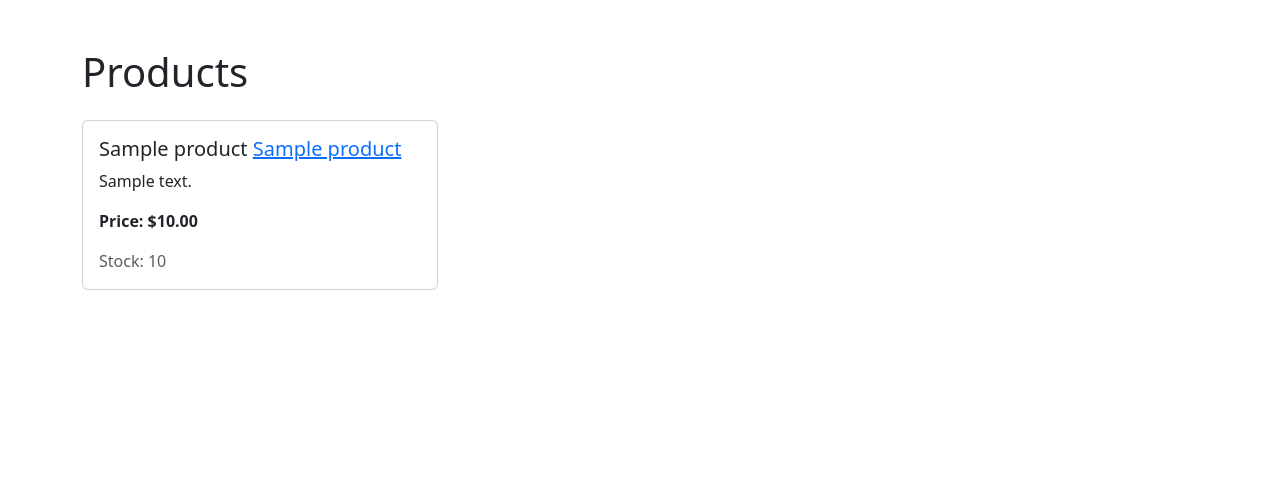
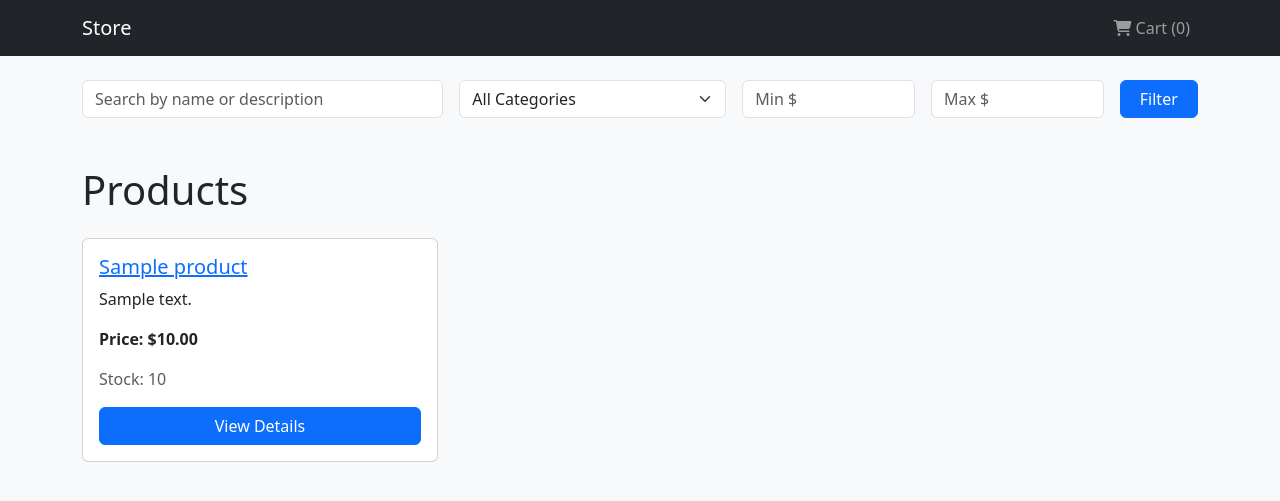
Before and after one commit to BoJack-Horse-man/django-ecommerce-mysql-teamD-2026, a Django app: page / in a window 1280 px wide. Shown: the top 501 px of the page. Run offline with Django 5.2, Linux system fonts and the light colour scheme; tables that the repository leaves empty hold one stand-in row (values such as "Sample post").

Commit message:
Added search by name/description + category/price filter on product list

```diff
--- a/shop/templates/shop/product_list.html
+++ b/shop/templates/shop/product_list.html
@@ -4,31 +4,76 @@
     <meta charset="UTF-8">
     <meta name="viewport" content="width=device-width, initial-scale=1.0">
     <title>Product Catalog</title>
-    <link href="https://cdn.jsdelivr.net/npm/bootstrap@5.3.0/dist/css/bootstrap.min.css" rel="stylesheet">
+    <link href="https://cdn.jsdelivr.net/npm/bootstrap@5.3.3/dist/css/bootstrap.min.css" rel="stylesheet">
+    <link rel="stylesheet" href="https://cdnjs.cloudflare.com/ajax/libs/font-awesome/6.5.0/css/all.min.css">
 </head>
-<body class="container mt-5">
+<body class="bg-light">
+    <!-- Navbar -->
+    <nav class="navbar navbar-expand-lg navbar-dark bg-dark">
+        <div class="container">
+            <a class="navbar-brand" href="{% url 'product_list' %}">Store</a>
+            <ul class="navbar-nav ms-auto flex-row gap-3">
+                <li class="nav-item">
+                    <a class="nav-link" href="{% url 'cart_summary' %}">
+                        <i class="fas fa-shopping-cart"></i> Cart ({{ request.session.cart|length|default_if_none:0 }})
+                    </a>
+                </li>
+            </ul>
+        </div>
+    </nav>
+    <div class="container mt-4">
+        <form method="get" class="row g-3 align-items-end">
+            <div class="col-md-4">
+                <input type="text" name="q" class="form-control" placeholder="Search by name or description" value="{{ request.GET.q|default:'' }}">
+            </div>
+            <div class="col-md-3">
+                <select name="category" class="form-select" aria-label="Filter by category">
+                    <option value="">All Categories</option>
+                    {% for cat in categories %}
+                        <option value="{{ cat.id }}"{% if request.GET.category == cat.id|stringformat:"s" %} selected{% endif %}>{{ cat.name }}</option>
+                    {% endfor %}
+                </select>
+            </div>
+            <div class="col-md-2">
+                <input type="number" name="min_price" class="form-control" placeholder="Min $" step="0.01" value="{{ request.GET.min_price|default_if_none:'' }}">
+            </div>
+            <div class="col-md-2">
+                <input type="number" name="max_price" class="form-control" placeholder="Max $" step="0.01" value="{{ request.GET.max_price|default_if_none:'' }}">
+            </div>
+            <div class="col-md-1">
+                <button type="submit" class="btn btn-primary w-100">Filter</button>
+            </div>
+        </form>
+    </div>
+    <div class="container my-5">
         <h1 class="mb-4">Products</h1>
         {% if products %}
             <div class="row">
                 {% for product in products %}
                     <div class="col-md-4 mb-4">
                         <div class="card h-100">
-                        <div class="card-body">
-                            <h5 class="card-title">{{ product.name }}
+                            {% if product.image %}
+                            <img src="{{ product.image.url }}" class="card-img-top" alt="{{ product.name }}">
+                            {% endif %}
+                            <div class="card-body d-flex flex-column">
+                                <h5 class="card-title">
                                     <a href="{% url 'product_detail' product.slug %}">{{ product.name }}</a>
-
                                 </h5>
-
                                 <p class="card-text">{{ product.description|truncatewords:20 }}</p>
-                            <p class="card-text fw-bold">Price: ${{ product.price }}</p>
+                                <p class="card-text fw-bold">Price: ${{ product.price|floatformat:2 }}</p>
                                 <p class="card-text text-muted">Stock: {{ product.stock }}</p>
+                                <a href="{% url 'product_detail' product.slug %}" class="btn btn-primary mt-auto">View Details</a>
                             </div>
                         </div>
                     </div>
                 {% endfor %}
             </div>
         {% else %}
-        <p>No products available.</p>
+            <div class="alert alert-warning" role="alert">
+                No products available.
+            </div>
         {% endif %}
+    </div>
+    <script src="https://cdn.jsdelivr.net/npm/bootstrap@5.3.3/dist/js/bootstrap.bundle.min.js"></script>
 </body>
 </html>
--- a/shop/views.py
+++ b/shop/views.py
@@ -1,10 +1,144 @@
-from django.shortcuts import render, get_object_or_404
-from .models import Product
+from decimal import Decimal
+from django.shortcuts import render, redirect, get_object_or_404
+from django.contrib import messages
+from .models import Product, Category  # Category was missing!
+from django.db.models import Q
 
+# Helper functions
+def get_cart(request):
+    """Get or initialize cart from session"""
+    if 'cart' not in request.session:
+        request.session['cart'] = {}
+    return request.session['cart']
+
+def save_cart(request, cart):
+    """Save cart to session"""
+    request.session['cart'] = cart
+    request.session.modified = True
+
+# Product list
 def product_list(request):
     products = Product.objects.all()
-    return render(request, 'shop/product_list.html', {'products': products})
+    query = request.GET.get('q', '').strip()
+    category_id = request.GET.get('category', '').strip()
+    min_price = request.GET.get('min_price', '').strip()
+    max_price = request.GET.get('max_price', '').strip()
 
-def product_detail(request, slug):  # this function must exist
+    if query:
+        products = products.filter(
+            Q(name__icontains=query) | Q(description__icontains=query)
+        )
+
+    if category_id and category_id.isdigit():
+        products = products.filter(category_id=category_id)
+
+    if min_price:
+        try:
+            products = products.filter(price__gte=Decimal(min_price))
+        except Exception:
+            messages.warning(request, "Invalid minimum price filter.")
+
+    if max_price:
+        try:
+            products = products.filter(price__lte=Decimal(max_price))
+        except Exception:
+            messages.warning(request, "Invalid maximum price filter.")
+
+    context = {
+        'products': products,
+        'query': query,
+        'categories': Category.objects.all(),
+        'selected_category': category_id,
+        'min_price': min_price,
+        'max_price': max_price,
+    }
+    return render(request, 'shop/product_list.html', context)
+
+# Product detail
+def product_detail(request, slug):
     product = get_object_or_404(Product, slug=slug)
     return render(request, 'shop/product_detail.html', {'product': product})
+
+# Add to cart
+def add_to_cart(request, product_id):
+    product = get_object_or_404(Product, id=product_id)
+    try:
+        quantity = int(request.POST.get('quantity', 1))
+    except (TypeError, ValueError):
+        quantity = 1
+
+    if quantity < 1:
+        quantity = 1
+
+    cart = get_cart(request)
+    product_key = str(product.id)
+    current_quantity = cart.get(product_key, 0)
+
+    if quantity + current_quantity > product.stock:
+        messages.error(request, f"Only {product.stock} available in stock.")
+        return redirect('product_detail', slug=product.slug)
+
+    cart[product_key] = current_quantity + quantity
+    save_cart(request, cart)
+
+    messages.success(request, f"{quantity} × {product.name} added to cart!")
+    return redirect('product_detail', slug=product.slug)
+
+# Cart summary
+def cart_summary(request):
+    cart = get_cart(request)
+    cart_items = []
+    total = Decimal('0.00')
+    update_cart = False
+
+    for product_id_str, quantity in list(cart.items()):
+        try:
+            product_id = int(product_id_str)
+            product = Product.objects.get(id=product_id)
+            subtotal = product.price * quantity
+            total += subtotal
+            cart_items.append({
+                'product': product,
+                'quantity': quantity,
+                'subtotal': subtotal,
+            })
+        except (ValueError, Product.DoesNotExist):
+            cart.pop(product_id_str, None)
+            update_cart = True
+
+    if update_cart:
+        save_cart(request, cart)
+
+    context = {
+        'cart_items': cart_items,
+        'total': total,
+        'cart_count': sum(cart.values()),
+    }
+    return render(request, 'shop/cart_summary.html', context)
+
+# Update or delete cart item
+def cart_update(request, product_id):
+    if request.method == 'POST':
+        product = get_object_or_404(Product, id=product_id)
+        try:
+            quantity = int(request.POST.get('quantity', 0))
+        except (TypeError, ValueError):
+            quantity = 0
+
+        cart = get_cart(request)
+        product_key = str(product_id)
+
+        if quantity > 0:
+            if quantity > product.stock:
+                messages.error(request, f"Only {product.stock} available.")
+            else:
+                cart[product_key] = quantity
+                messages.success(request, f"Updated {product.name} quantity.")
+        else:
+            if product_key in cart:
+                del cart[product_key]
+                messages.success(request, f"Removed {product.name} from cart.")
+
+        save_cart(request, cart)
+
+    return redirect('cart_summary')
```
Lines whose indentation alone changed are shown as unchanged.
